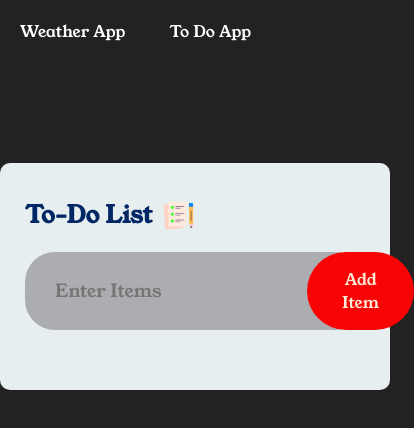
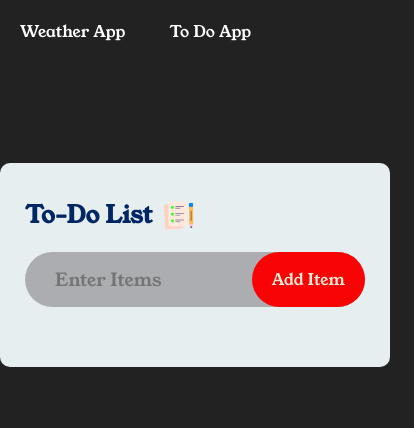
Before and after one commit to raghu-rithvik/Practice, a plain HTML site: page ToDo/index.html in a window 390 px wide. Shown: the whole page, 414 px wide, since content can reach past the window. Drawn offline with Linux system fonts and the light colour scheme; a web font is replaced by a local one.

Commit message:
Responsive page

```diff
--- a/ToDo/style.css
+++ b/ToDo/style.css
@@ -59,6 +59,7 @@ nav ul li a:hover::after{
 }
 .intext{
     /* width: 100%; */
+    max-width: 500px;
     display: flex;
     align-items: center;
     justify-content: space-between;
@@ -132,3 +133,23 @@ ul li span{
 ul li span:hover{
     background: #a6a7a7;
 }
+/* --------------------------------------------------------------- media-tags ------------------------------------------------------------------ */
+@media (max-width:450px) {
+    .intext{
+        justify-content: center;
+    }
+    .intext input{
+        width: 3vmin;
+    }
+    .intext button{
+        padding: 16px 20px;
+    }
+
+
+}
+@media (max-width:320px) {
+    .col{
+        display: block;
+    }
+
+}
```
